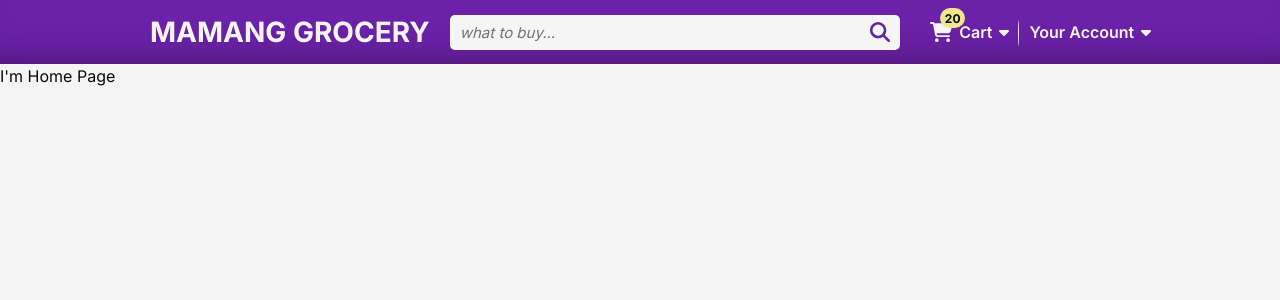
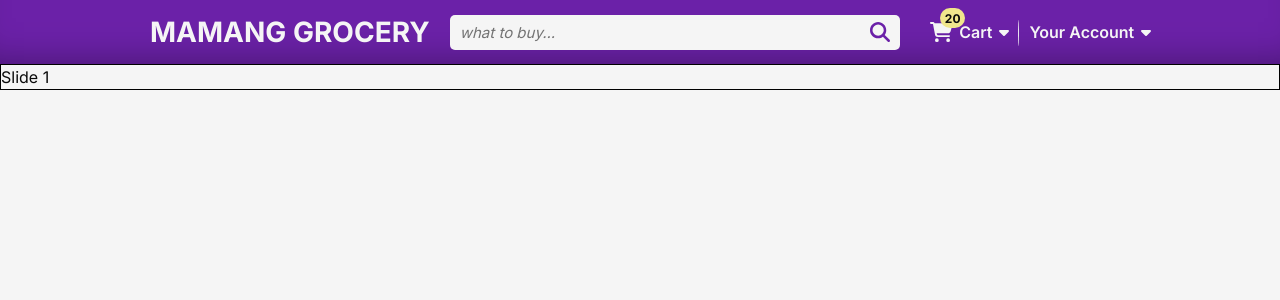
Before and after one commit to SLarpea/mamang-grocery-cs, a Next.js app: page / in a window 1280 px wide. Shown: the top 300 px of the page. Built offline with nearby package versions, Linux system fonts and the light colour scheme; no server answers.

Commit message:
to be continued on swiper

```diff
--- a/app/layout.tsx
+++ b/app/layout.tsx
@@ -20,7 +20,7 @@ export default function RootLayout({
   children: React.ReactNode
 }) {
   return (
-    <html lang="en">
+    <html lang="en" suppressHydrationWarning>
       <body className={inter.className}>
         <ReduxProvider>
           <MainHeader />
--- a/app/page.tsx
+++ b/app/page.tsx
@@ -1,9 +1,7 @@
-import Image from 'next/image'
+import HomePage from "@/pages/Home";
 
 export default function Home() {
   return (
-    <div>
-      <span>I'm Home Page</span>
-    </div>
+    <HomePage />
   )
 }
--- /dev/null
+++ b/components/common/Swiper/index.tsx
@@ -0,0 +1,51 @@
+"use client";
+import React, { useRef, useEffect, ReactNode } from 'react';
+import styles from './index.module.scss';
+import { register } from 'swiper/element/bundle';
+
+register();
+
+interface Props {
+    children: ReactNode;
+    slidesPerView: number;
+    navigation: boolean;
+    autoPlay?: boolean;
+    loop?: boolean;
+    speed?: number;
+}
+
+const Swiper = ({ children, slidesPerView, navigation, autoPlay, loop, speed }: Props) => {
+    const swiperElRef = useRef<HTMLElement | null>(null);
+
+    useEffect(() => {
+        // listen for Swiper events using addEventListener
+    swiperElRef.current?.addEventListener('progress', (e: any) => {
+        const [swiper, progress] = e.detail;
+        console.log(progress);
+      });
+
+      swiperElRef.current?.addEventListener('slidechange', (e: any) => {
+        console.log('slide changed');
+      });
+    }, [])
+
+    return (
+        <swiper-container
+            slides-per-view="1"
+            autoplay-delay="3000"
+            navigation={false}
+            loop={true}
+            // slidesPerView={1}
+            // autoplay={{
+            //     delay: 1000
+            // }}
+            // navigation={false}
+            // loop={true}
+        >
+            {children}
+        </swiper-container>
+        // <div>yow</div>
+    )
+}
+
+export default Swiper;
--- a/package.json
+++ b/package.json
@@ -20,7 +20,8 @@
     "react": "^18",
     "react-dom": "^18",
     "react-redux": "^8.1.3",
-    "sass": "^1.68.0"
+    "sass": "^1.68.0",
+    "swiper": "^10.3.1"
   },
   "devDependencies": {
     "@types/node": "^20",
--- /dev/null
+++ b/pages/Home/components/Carousels/Promo/index.tsx
@@ -0,0 +1,17 @@
+"use client";
+import React from 'react';
+import styles from './index.module.scss';
+import Swiper from '@/components/common/Swiper';
+
+const Promo = () => {
+  return (
+    <Swiper slidesPerView={1} navigation={true} autoPlay={true} loop={true} speed={1000}>
+        <swiper-slide>Slide 1</swiper-slide>
+        <swiper-slide>Slide 2</swiper-slide>
+        <swiper-slide>Slide 3</swiper-slide>
+        <swiper-slide>Slide 4</swiper-slide>
+    </Swiper>
+  )
+}
+
+export default Promo;
--- /dev/null
+++ b/pages/Home/index.module.scss
@@ -0,0 +1,5 @@
+.wrapper {
+    width: 100%;
+    height: auto;
+    border: 1px solid black;
+}
--- /dev/null
+++ b/pages/Home/index.tsx
@@ -0,0 +1,14 @@
+"use client";
+import React from 'react';
+import styles from './index.module.scss';
+import PromoCarousel from './components/Carousels/Promo';
+
+const Home = () => {
+  return (
+    <div className={styles.wrapper}>
+        <PromoCarousel />
+    </div>
+  )
+}
+
+export default Home;
--- a/tsconfig.json
+++ b/tsconfig.json
@@ -22,6 +22,6 @@
       "@/*": ["./*"]
     }
   },
-  "include": ["next-env.d.ts", "**/*.ts", "**/*.tsx", ".next/types/**/*.ts"],
+  "include": ["next-env.d.ts", "**/*.ts", "**/*.tsx", ".next/types/**/*.ts", "swiper.d.ts"],
   "exclude": ["node_modules"]
 }
```
Also changed, not shown: swiper.d.ts (added, +18 -0 lines), components/common/Swiper/index.module.scss (added), pages/Home/components/Carousels/Promo/index.module.scss (added), 1 other file (tests, documents, lock files or other folders).
